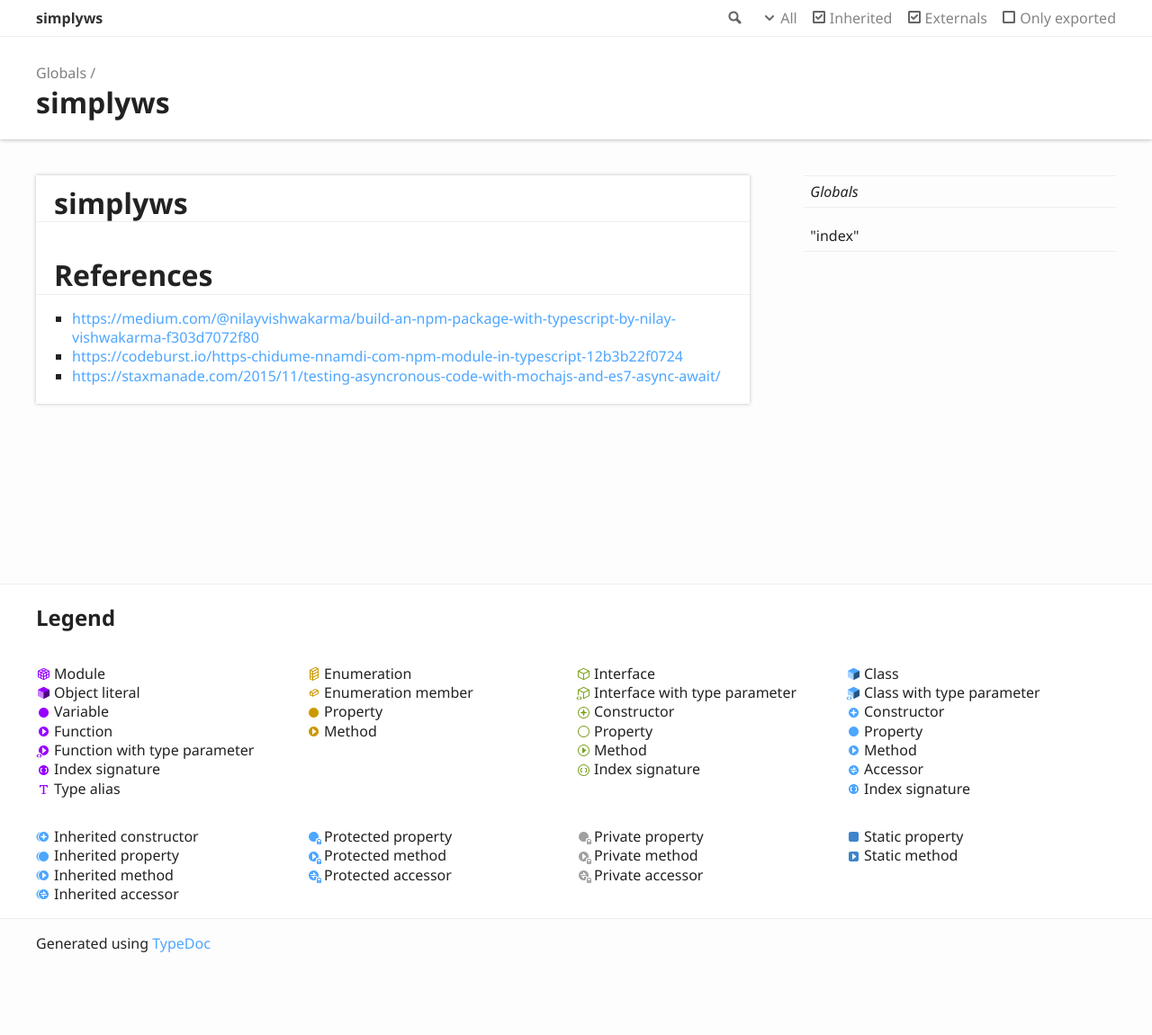
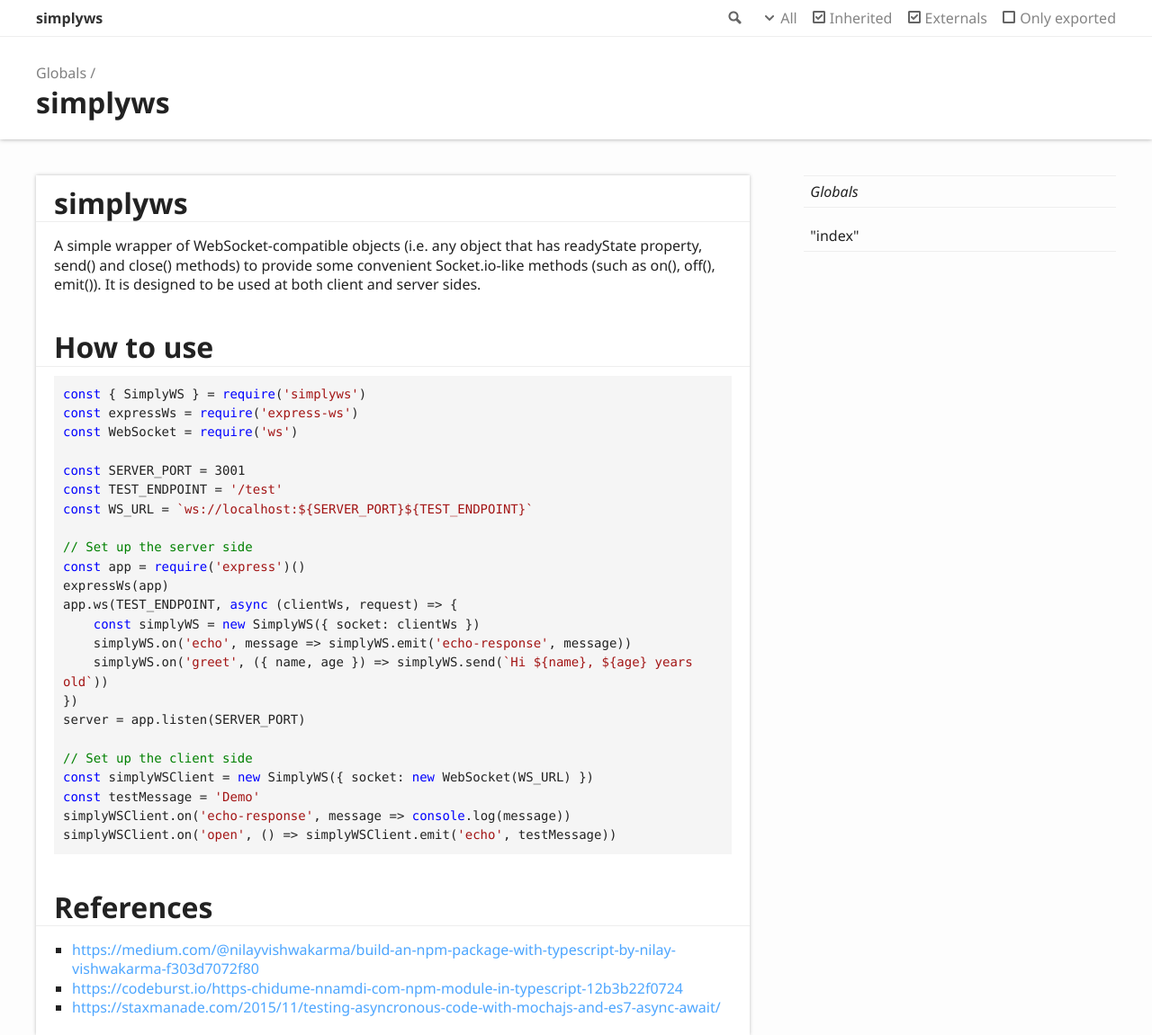
Before and after one commit to PhuongNQK/simplyws, a website: page docs/index.html in a window 1280 px wide. Shown: the top 1151 px of the page at 90% size. Before the commit the page ends 1076 px from the top, so only its background shows below. Drawn offline with Linux system fonts and the light colour scheme.

Commit message:
ADD How to use and change version to 0.1.1

```diff
--- a/docs/index.html
+++ b/docs/index.html
@@ -65,7 +65,31 @@
 		<div class="col-8 col-content">
 			<div class="tsd-panel tsd-typography">
 				<h1 id="simplyws">simplyws</h1>
-				<h1 id="references">References</h1>
+				<p>A simple wrapper of WebSocket-compatible objects (i.e. any object that has readyState property, send() and close() methods) to provide some convenient Socket.io-like methods (such as on(), off(), emit()). It is designed to be used at both client and server sides.</p>
+				<h1 id="how-to-use">How to use</h1>
+				<pre><code><span class="hljs-keyword">const</span> { SimplyWS } = <span class="hljs-built_in">require</span>(<span class="hljs-string">'simplyws'</span>)
+<span class="hljs-keyword">const</span> expressWs = <span class="hljs-built_in">require</span>(<span class="hljs-string">'express-ws'</span>)
+<span class="hljs-keyword">const</span> WebSocket = <span class="hljs-built_in">require</span>(<span class="hljs-string">'ws'</span>)
+
+<span class="hljs-keyword">const</span> SERVER_PORT = <span class="hljs-number">3001</span>
+<span class="hljs-keyword">const</span> TEST_ENDPOINT = <span class="hljs-string">'/test'</span>
+<span class="hljs-keyword">const</span> WS_URL = <span class="hljs-string">`ws://localhost:<span class="hljs-subst">${SERVER_PORT}</span><span class="hljs-subst">${TEST_ENDPOINT}</span>`</span>
+
+<span class="hljs-comment">// Set up the server side</span>
+<span class="hljs-keyword">const</span> app = <span class="hljs-built_in">require</span>(<span class="hljs-string">'express'</span>)()
+expressWs(app)
+app.ws(TEST_ENDPOINT, <span class="hljs-keyword">async</span> (clientWs, request) =&gt; {
+    <span class="hljs-keyword">const</span> simplyWS = <span class="hljs-keyword">new</span> SimplyWS({ socket: clientWs })
+    simplyWS.on(<span class="hljs-string">'echo'</span>, <span class="hljs-function"><span class="hljs-params">message</span> =&gt;</span> simplyWS.emit(<span class="hljs-string">'echo-response'</span>, message))
+    simplyWS.on(<span class="hljs-string">'greet'</span>, <span class="hljs-function">(<span class="hljs-params">{ name, age }</span>) =&gt;</span> simplyWS.send(<span class="hljs-string">`Hi <span class="hljs-subst">${name}</span>, <span class="hljs-subst">${age}</span> years old`</span>))
+})
+server = app.listen(SERVER_PORT)
+
+<span class="hljs-comment">// Set up the client side</span>
+<span class="hljs-keyword">const</span> simplyWSClient = <span class="hljs-keyword">new</span> SimplyWS({ socket: <span class="hljs-keyword">new</span> WebSocket(WS_URL) })
+<span class="hljs-keyword">const</span> testMessage = <span class="hljs-string">'Demo'</span>
+simplyWSClient.on(<span class="hljs-string">'echo-response'</span>, <span class="hljs-function"><span class="hljs-params">message</span> =&gt;</span> <span class="hljs-built_in">console</span>.log(message))
+simplyWSClient.on(<span class="hljs-string">'open'</span>, <span class="hljs-function"><span class="hljs-params">()</span> =&gt;</span> simplyWSClient.emit(<span class="hljs-string">'echo'</span>, testMessage))</code></pre><h1 id="references">References</h1>
 				<ul>
 					<li><a href="https://medium.com/@nilayvishwakarma/build-an-npm-package-with-typescript-by-nilay-vishwakarma-f303d7072f80">https://medium.com/@nilayvishwakarma/build-an-npm-package-with-typescript-by-nilay-vishwakarma-f303d7072f80</a></li>
 					<li><a href="https://codeburst.io/https-chidume-nnamdi-com-npm-module-in-typescript-12b3b22f0724">https://codeburst.io/https-chidume-nnamdi-com-npm-module-in-typescript-12b3b22f0724</a></li>
--- a/package.json
+++ b/package.json
@@ -1,6 +1,6 @@
 {
 	"name": "simplyws",
-	"version": "0.1.0",
+	"version": "0.1.1",
 	"description": "A simple WebSocket wrapper that offers some convenient methods like Socket.io does.",
 	"main": "dist/index.js",
 	"scripts": {
@@ -11,8 +11,8 @@
 		"docs": "typedoc --out docs src",
 		"gh-pages": "rimraf docs && npm run docs && gh-pages -d docs",
 		"postversion": "git push && git push --tags",
-		"prepublishOnly": "npm run ci",
-		"preversion": "npm run ci"
+		"prepublishOnly": "echo Use 'npm run ci' if you have configured CI",
+		"preversion": "echo Use 'npm run ci' if you have configured CI"
 	},
 	"repository": {
 		"type": "git",
```
Also changed, not shown: README.md.
